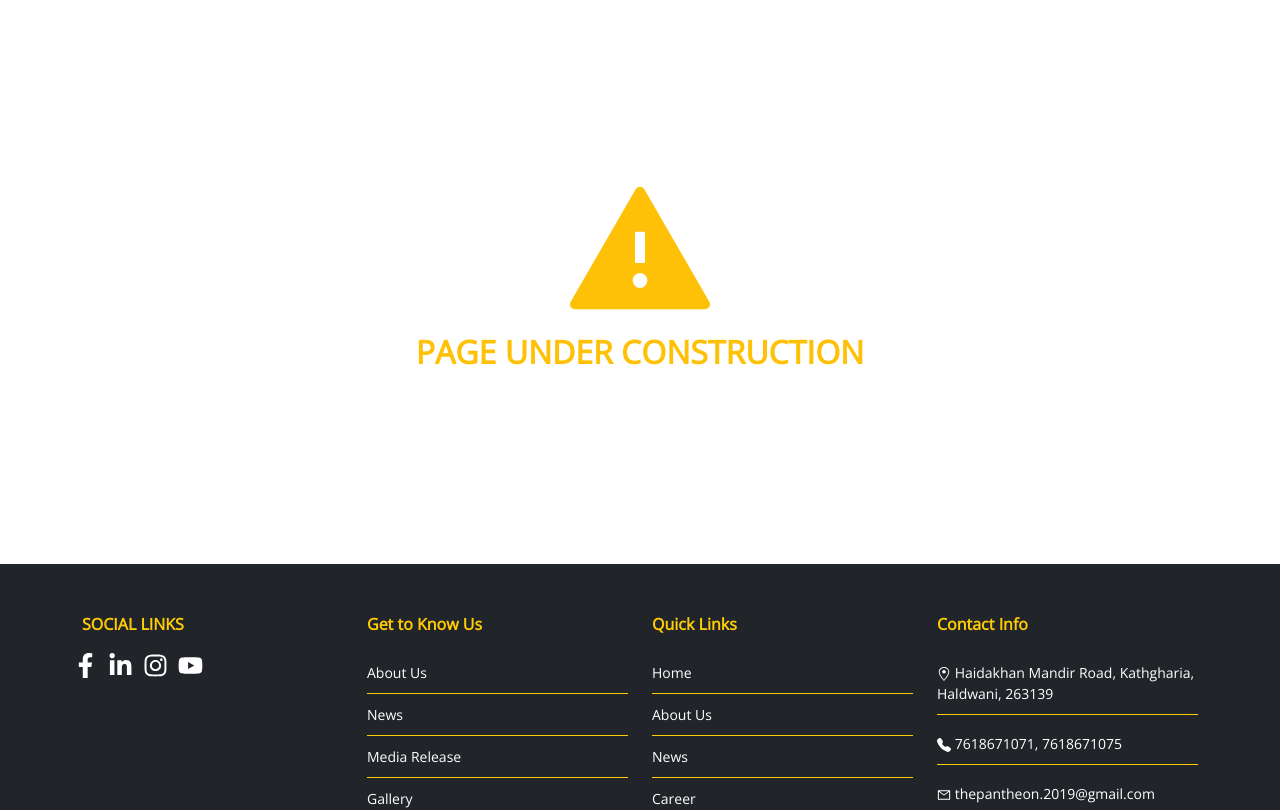
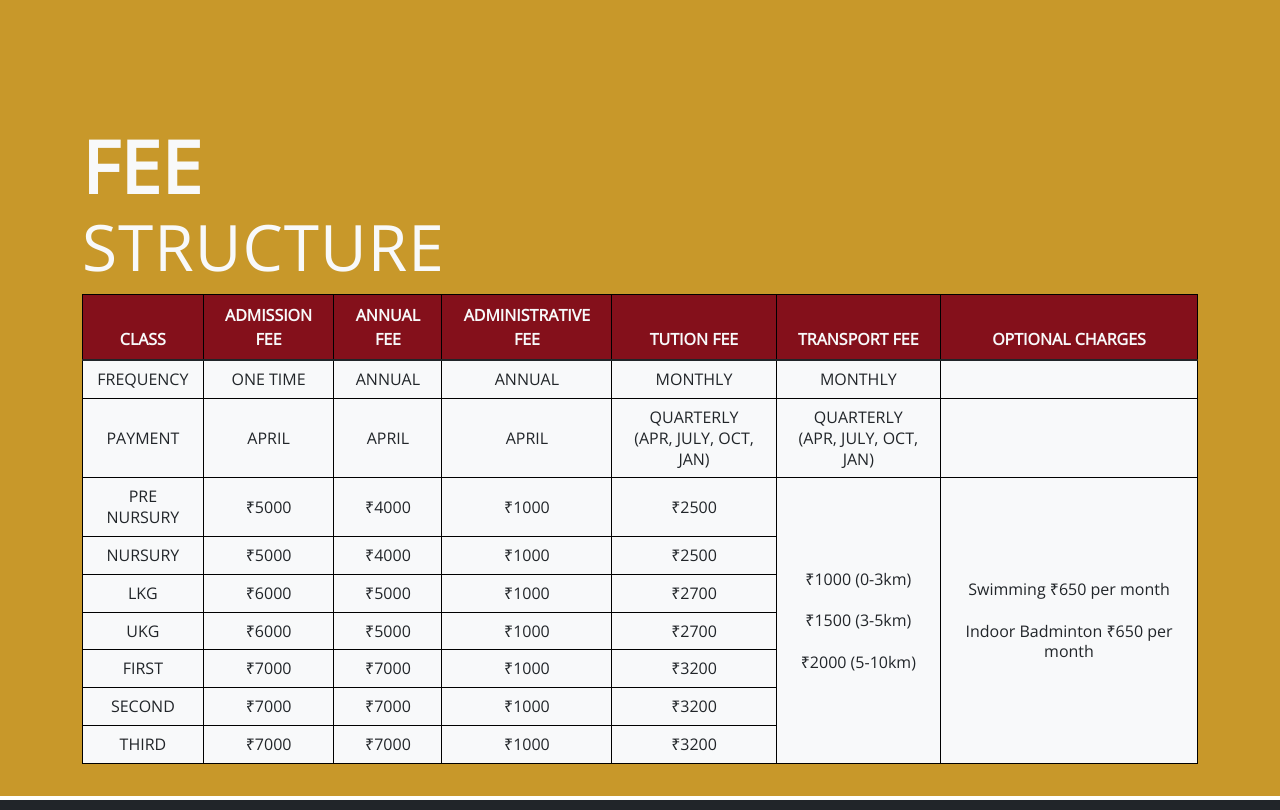
Before and after one commit to PantheonSchool/PantheonSchool, a React (Create React App) app: page /fee-structure in a window 1280 px wide. Shown: the top 810 px of the page. Built offline with nearby package versions, Linux system fonts and the light colour scheme.

Commit message:
added fee structure

```diff
--- a/src/App.jsx
+++ b/src/App.jsx
@@ -13,6 +13,7 @@ const Register = lazy(() => import('./components/Login/Register'))
 const Visit = lazy(() => import('./components/Visit/Visit'))
 const News = lazy(() => import('./components/News/News'))
 const Apply = lazy(() => import('./components/Apply/Apply'))
+const FeeStructure = lazy(() => import('./components/Apply/FeeStructure'))
 
 const PrivateRoute = lazy(() => import('./components/PrivateRoute'))
 const PublicRoute = lazy(() => import('./components/PublicRoute'))
@@ -31,6 +32,7 @@ const App = () => {
             <Route path='/' element={<Home />} />
             <Route path="/inquire" element={<Inquire />} />
             <Route path='/apply' element={<Apply />} />
+            <Route path='/fee-structure' element={<FeeStructure />} />
 
             <Route element={<PrivateRoute />}>
               <Route path='/admin/register' element={<Register />} />
--- a/src/components/Apply/AdmissionOverview.jsx
+++ b/src/components/Apply/AdmissionOverview.jsx
@@ -3,10 +3,11 @@ import { cdnURL } from "../../utils/constants"
 import { AiOutlineFileSearch } from 'react-icons/ai'
 import { FaEnvelopeOpenText, FaBusinessTime, FaFileInvoiceDollar } from 'react-icons/fa'
 import { Table } from 'react-bootstrap'
+import { Link } from "react-router-dom"
 
 const FirstStepData = {
     title: 'Admission Enquiry',
-    description: <>Submit the online Enquiry Form from this <a class="text-mustard fw-bold text-decoration-underline" target="_blank" href={`${cdnURL}/pdf/pantheonAdmissionForm.pdf`}>link</a> or visit the school admissions office. Our counsellor will get back to you to answer your questions and collect the required information.</>,
+    description: <>Submit the online Enquiry Form from this <a className="text-mustard fw-bold text-decoration-underline" target="_blank" href={`${cdnURL}/pdf/pantheonAdmissionForm.pdf`}>link</a> or visit the school admissions office. Our counsellor will get back to you to answer your questions and collect the required information.</>,
     Icon: AiOutlineFileSearch
 }
 
@@ -20,7 +21,7 @@ const StepData = [
         title: 'Form Submission',
         description: 'The parent needs to fill up the admission form and ensure all documents are in order. Kinfly intimate the school in case your child requires some special assistance due to ant health reasons.',
         Icon: FaBusinessTime,
-        additionalData: <Table className="text-center" striped bordered hover variant="dark" style={{fontSize:'0.6rem'}}>
+        additionalData: <Table className="text-center" striped bordered hover variant="dark" style={{ fontSize: '0.6rem' }}>
             <thead>
                 <tr>
                     <th>Class</th>
@@ -49,7 +50,7 @@ const StepData = [
     },
     {
         title: 'Payment of Fees',
-        description: 'Once the above steps are satisfactorily completed, parents will recieve an admission offer and may pay the applicable fees to confirm admission.',
+        description: <>Once the above steps are satisfactorily completed, parents will recieve an admission offer and may pay the <Link to='/fee-structure' className="text-mustard fw-bold text-decoration-underline">applicable fees</Link> to confirm admission.</>,
         Icon: FaFileInvoiceDollar
     }
 ]
@@ -68,7 +69,7 @@ const AdmissionOverview = () => {
                         <StepBox data={FirstStepData} index={1} />
                     </div>
                 </div>
-                <div className="second-step row mt-4 align-items-lg-end">
+                <div className="second-step row mt-5 mt-md-4 align-items-lg-end">
                     {StepData && StepData.reverse().map((step, index) => <div className="d-none d-lg-block col-md-6 col-lg-4 mb-5"><StepBox data={step} key={step.title + index} index={StepData.length - index + 1} /></div>)}
                     {StepData && StepData.map((step, index) => <div className="d-lg-none col-md-6 col-lg-4 mb-5"><StepBox data={step} key={step.description + index} index={index + 2} /></div>)}
                 </div>
--- a/src/components/Apply/Apply.jsx
+++ b/src/components/Apply/Apply.jsx
@@ -1,6 +1,6 @@
-import { cdnURL } from '../../utils/constants'
 import AdmissionOverview from './AdmissionOverview'
 import Instructions from './Instructions'
+import Cover from '../Cover'
 // import Banner from '../Images/applyCover.jpg'
 
 import './apply.css'
@@ -13,9 +13,7 @@ const Apply = () => {
                     <p className='display-4 text-center my-auto text-uppercase hero-content fw-bold text-light'><span></span></p>
                 </div>
             </div> */}
-            <div className='cover'>
-                <img src={cdnURL + '/Images/applyCoverImg.jpg'} alt='Apply Cover' className='img-fluid'/>
-            </div>
+            <Cover backgroundImg='/Images/applyCover.jpg'/>
             <div className='container'>
                 <AdmissionOverview />
             </div>
--- /dev/null
+++ b/src/components/Apply/FeeStructure.jsx
@@ -0,0 +1,112 @@
+import './apply.css'
+import { useContext } from 'react'
+import { AuthContext } from '../../utils/ContextAPI/AuthContext'
+import { Table } from 'react-bootstrap'
+
+const FeeStructure = () => {
+    const { navHeight } = useContext(AuthContext)
+    return (
+        <div className="fee-container text-light">
+            <div className='container' style={{ paddingTop: navHeight }}>
+                <div className='py-3'>
+                    <h1 className='text-uppercase letter-spacing-1'><span className='display-2 fw-bold'>Fee</span><br /><span className='display-3'>Structure</span></h1>
+                    <div className='overflow-auto scrollbar-v1'>
+                        <Table bordered className='text-center border-dark'>
+                            <thead className='text-light'>
+                                <tr>
+                                    <th>CLASS</th>
+                                    <th>ADMISSION FEE</th>
+                                    <th>ANNUAL FEE</th>
+                                    <th>ADMINISTRATIVE FEE</th>
+                                    <th>TUTION FEE</th>
+                                    <th>TRANSPORT FEE</th>
+                                    <th>OPTIONAL CHARGES</th>
+                                </tr>
+                            </thead>
+                            <tbody className='text-dark bg-light'>
+                                <tr>
+                                    <td>FREQUENCY</td>
+                                    <td>ONE TIME</td>
+                                    <td>ANNUAL</td>
+                                    <td>ANNUAL</td>
+                                    <td>MONTHLY</td>
+                                    <td>MONTHLY</td>
+                                    <td></td>
+                                </tr>
+                                <tr>
+                                    <td>PAYMENT</td>
+                                    <td>APRIL</td>
+                                    <td>APRIL</td>
+                                    <td>APRIL</td>
+                                    <td>QUARTERLY<br />(APR, JULY, OCT, JAN)</td>
+                                    <td>QUARTERLY<br />(APR, JULY, OCT, JAN)</td>
+                                    <td></td>
+                                </tr>
+                                <tr>
+                                    <td>PRE NURSURY</td>
+                                    <td>&#8377;5000</td>
+                                    <td>&#8377;4000</td>
+                                    <td>&#8377;1000</td>
+                                    <td>&#8377;2500</td>
+                                    <td rowSpan='7'>
+                                        &#8377;1000 (0-3km)<br /><br />
+                                        &#8377;1500 (3-5km)<br /><br />
+                                        &#8377;2000 (5-10km)<br />
+                                    </td>
+                                    <td rowSpan='7'>
+                                        Swimming &#8377;650 per month<br /><br />
+                                        Indoor Badminton &#8377;650 per month
+                                    </td>
+                                </tr>
+                                <tr>
+                                    <td>NURSURY</td>
+                                    <td>&#8377;5000</td>
+                                    <td>&#8377;4000</td>
+                                    <td>&#8377;1000</td>
+                                    <td>&#8377;2500</td>
+                                </tr>
+                                <tr>
+                                    <td>LKG</td>
+                                    <td>&#8377;6000</td>
+                                    <td>&#8377;5000</td>
+                                    <td>&#8377;1000</td>
+                                    <td>&#8377;2700</td>
+                                </tr>
+                                <tr>
+                                    <td>UKG</td>
+                                    <td>&#8377;6000</td>
+                                    <td>&#8377;5000</td>
+                                    <td>&#8377;1000</td>
+                                    <td>&#8377;2700</td>
+                                </tr>
+                                <tr>
+                                    <td>FIRST</td>
+                                    <td>&#8377;7000</td>
+                                    <td>&#8377;7000</td>
+                                    <td>&#8377;1000</td>
+                                    <td>&#8377;3200</td>
+                                </tr>
+                                <tr>
+                                    <td>SECOND</td>
+                                    <td>&#8377;7000</td>
+                                    <td>&#8377;7000</td>
+                                    <td>&#8377;1000</td>
+                                    <td>&#8377;3200</td>
+                                </tr>
+                                <tr>
+                                    <td>THIRD</td>
+                                    <td>&#8377;7000</td>
+                                    <td>&#8377;7000</td>
+                                    <td>&#8377;1000</td>
+                                    <td>&#8377;3200</td>
+                                </tr>
+                            </tbody>
+                        </Table>
+                    </div>
+                </div>
+            </div>
+        </div>
+    )
+}
+
+export default FeeStructure
--- a/src/components/Apply/apply.css
+++ b/src/components/Apply/apply.css
@@ -69,3 +69,28 @@
         padding: 5rem 0 !important;
     }
 }
+
+
+/*Fee Section Starts*/
+
+.fee-container{
+    background-color: rgba(200,152,42,255);
+}
+
+.fee-container table thead{
+    background-color: var(--overview-bg-color) !important;
+}
+
+.fee-container table{
+    vertical-align: middle;
+    border-collapse: collapse;
+
+}
+
+.fee-container table td{
+    line-height: 1.3rem;
+}
+
+.fee-container td,.fee-container tr,.fee-container th{
+    border: 0.1px solid #000 !important;
+}
--- /dev/null
+++ b/src/components/Cover.jsx
@@ -0,0 +1,11 @@
+import { cdnURL } from "../utils/constants"
+
+const Cover = ({ backgroundImg }) => {
+    return (
+        <div className='cover'>
+            <img src={cdnURL + backgroundImg} alt='Apply Cover' className='img-fluid' />
+        </div>
+    )
+}
+
+export default Cover
--- a/src/components/Navbar/navList.js
+++ b/src/components/Navbar/navList.js
@@ -23,8 +23,8 @@ const navList = [
     hasList: true,
     bgColor: "rgba(1,126,167,0.9)",
     list: [
-      { title: "Admission Information" },
-      { title: "Fee Structure" },
+      { title: "Admission Information", link: 'apply' },
+      { title: "Fee Structure", link: 'fee-structure' },
       { title: "Apply Online" },
     ],
   },
--- a/src/index.css
+++ b/src/index.css
@@ -281,11 +281,21 @@ code {
   letter-spacing: 1px;
 }
 
-
 .cover img {
   width: 100%;
   object-fit: cover;
   height: 54vh;
+}
+
+.cover::before {
+  content: '';
+  position: absolute;
+  top: 0;
+  left: 0;
+  width: 100%;
+  background-color: black;
+  opacity: 0.35;
+  height: 100%;
 }
 
 
```
